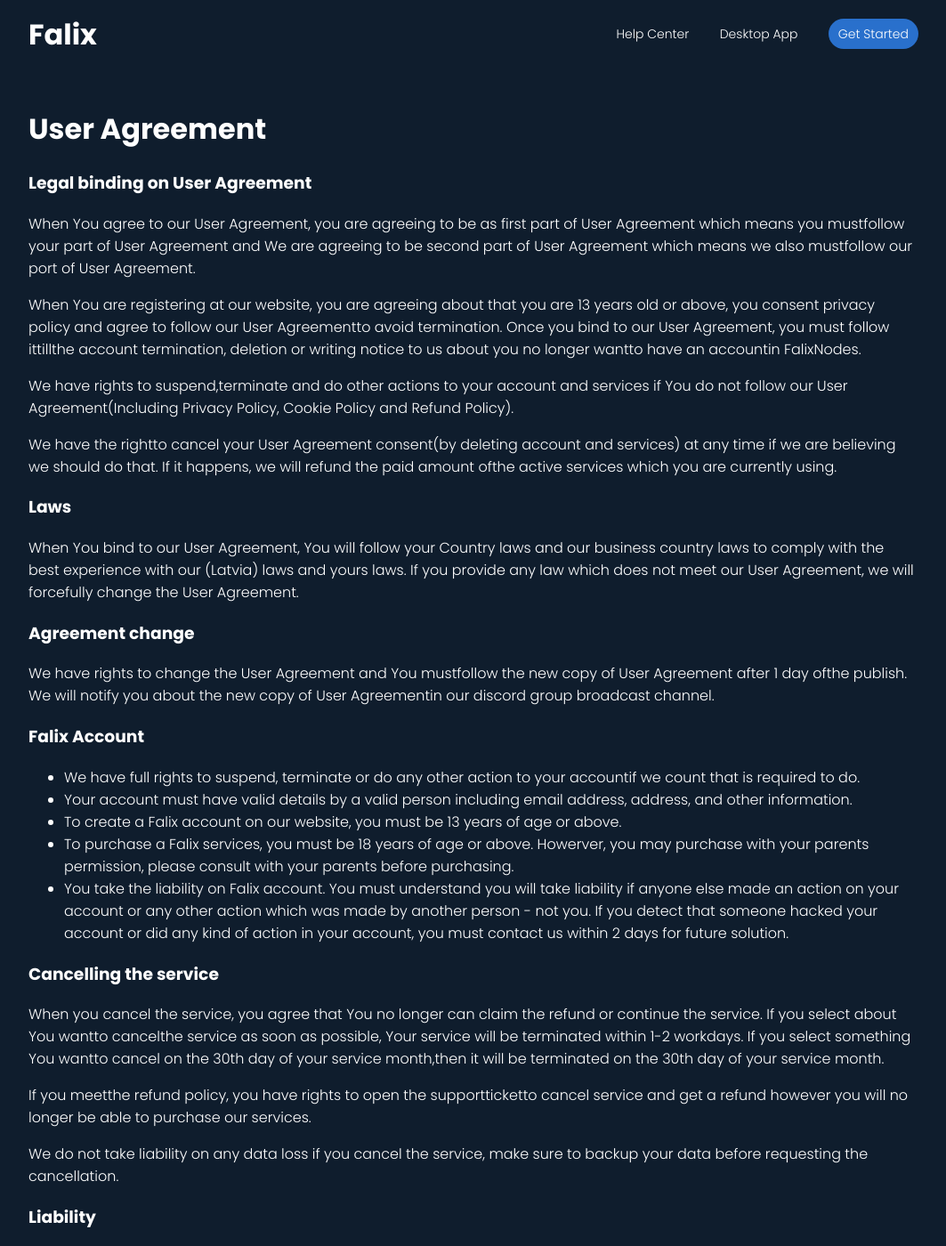
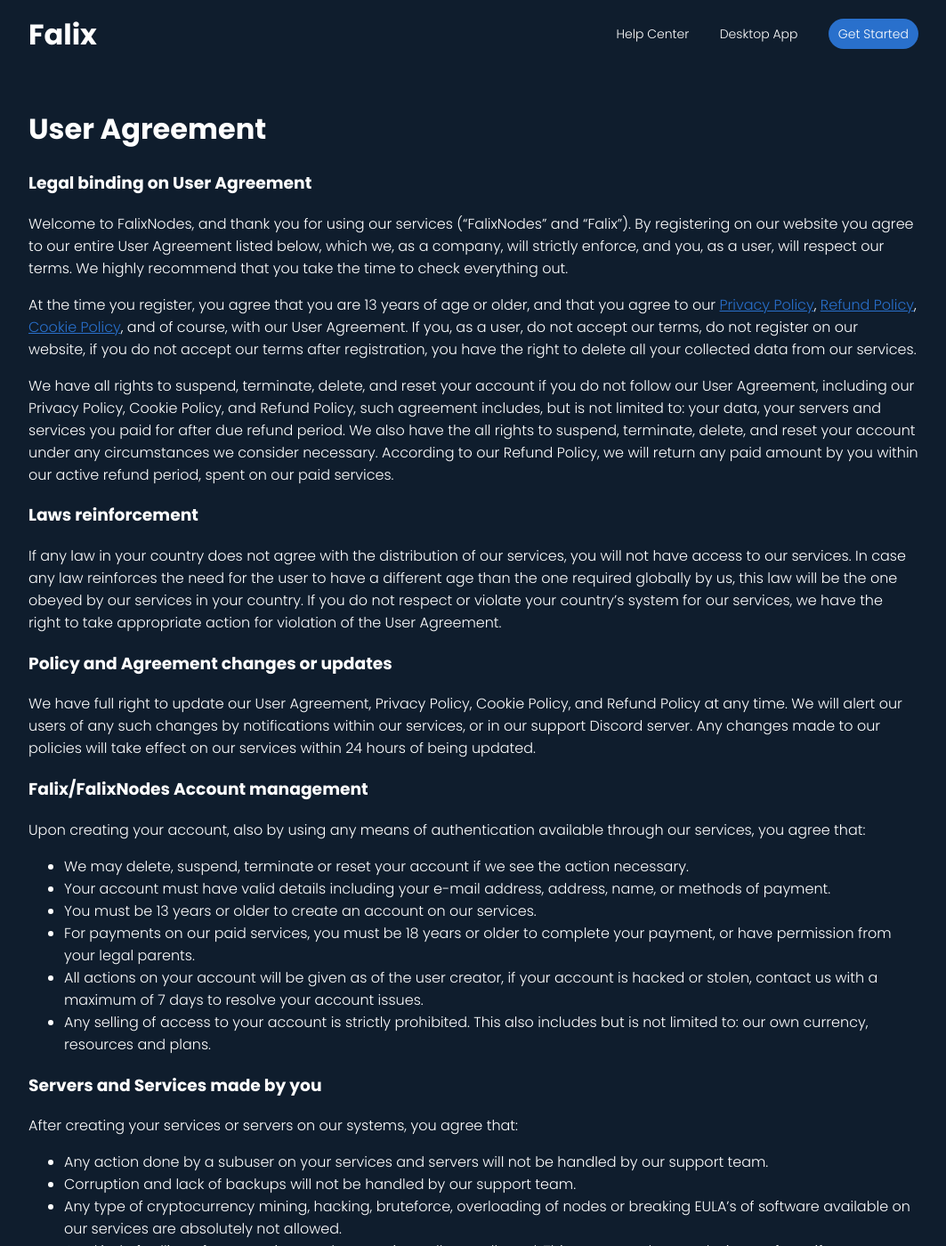
Before and after one commit to elyrodso/main-website, a Jekyll site: the page built from user-agreement.markdown, in a window 1280 px wide and 1400 px high. Shown: the whole window at 89% size, without its empty margins (108-1171 px from the left). Built offline with Jekyll 4.4.1, drawn with Linux system fonts in a browser that asks for light colours; nearby versions of some CDN libraries; some of the changed text lies outside the part shown.

Commit message:
User Agreement Revision
User Agreement Revision

Direct changes to the User Agreement to have a more professional and direct connection to our current services.

User Agreement Revision

User Agreement Revision

```diff
--- a/user-agreement.markdown
+++ b/user-agreement.markdown
@@ -7,76 +7,73 @@ permalink: /user-agreement/
 
 ### Legal binding on User Agreement
 
-When You agree to our User Agreement, you are agreeing to be as first part of User Agreement which means you mustfollow your part of User Agreement and We are agreeing to be second part of User Agreement which means we also mustfollow our port of User Agreement.
+Welcome to FalixNodes, and thank you for using our services ("FalixNodes" and "Falix"). By registering on our website you agree to our entire User Agreement listed below, which we, as a company, will strictly enforce, and you, as a user, will respect our terms. We highly recommend that you take the time to check everything out.
 
-When You are registering at our website, you are agreeing about that you are 13 years old or above, you consent privacy policy and agree to follow our User Agreementto avoid termination. Once you bind to our User Agreement, you must follow ittillthe account termination, deletion or writing notice to us about you no longer wantto have an accountin FalixNodes.
+At the time you register, you agree that you are 13 years of age or older, and that you agree to our [Privacy Policy](https://falixnodes.net/privacy-policy/), [Refund Policy](https://falixnodes.net/refund-policy/), [Cookie Policy](https://falixnodes.net/cookie-policy/), and of course, with our User Agreement. If you, as a user, do not accept our terms, do not register on our website, if you do not accept our terms after registration, you have the right to delete all your collected data from our services.
 
-We have rights to suspend,terminate and do other actions to your account and services if You do not follow our User Agreement(Including Privacy Policy, Cookie Policy and Refund Policy).
+We have all rights to suspend, terminate, delete, and reset your account if you do not follow our User Agreement, including our Privacy Policy, Cookie Policy, and Refund Policy, such agreement includes, but is not limited to: your data, your servers and services you paid for after due refund period.
+We also have the all rights to suspend, terminate, delete, and reset your account under any circumstances we consider necessary. According to our Refund Policy, we will return any paid amount by you within our active refund period, spent on our paid services.
 
-We have the rightto cancel your User Agreement consent(by deleting account and services) at any time if we are believing we should do that. If it happens, we will refund the paid amount ofthe active services which you are currently using.
+### Laws reinforcement
 
-### Laws
+If any law in your country does not agree with the distribution of our services, you will not have access to our services. In case any law reinforces the need for the user to have a different age than the one required globally by us, this law will be the one obeyed by our services in your country. If you do not respect or violate your country's system for our services, we have the right to take appropriate action for violation of the User Agreement.
 
-When You bind to our User Agreement, You will follow your Country laws and our business country laws to comply with the best experience with our (Latvia) laws and yours laws. If you provide any law which does not meet our User Agreement, we will forcefully change the User Agreement.
+### Policy and Agreement changes or updates
 
-### Agreement change
+We have full right to update our User Agreement, Privacy Policy, Cookie Policy, and Refund Policy at any time. We will alert our users of any such changes by notifications within our services, or in our support Discord server. Any changes made to our policies will take effect on our services within 24 hours of being updated.
 
-We have rights to change the User Agreement and You mustfollow the new copy of User Agreement after 1 day ofthe publish. We will notify you about the new copy of User Agreementin our discord group broadcast channel.
+### Falix/FalixNodes Account management
 
-### Falix Account
+Upon creating your account, also by using any means of authentication available through our services, you agree that:
+*   We may delete, suspend, terminate or reset your account if we see the action necessary.
+*   Your account must have valid details including your e-mail address, address, name, or methods of payment.
+*   You must be 13 years or older to create an account on our services.
+*   For payments on our paid services, you must be 18 years or older to complete your payment, or have permission from your legal parents.
+*   All actions on your account will be given as of the user creator, if your account is hacked or stolen, contact us with a maximum of 7 days to resolve your account issues.
+*   Any selling of access to your account is strictly prohibited. This also includes but is not limited to: our own currency, resources and plans.
 
-*   We have full rights to suspend, terminate or do any other action to your accountif we count that is required to do.
-*   Your account must have valid details by a valid person including email address, address, and other information.
-*   To create a Falix account on our website, you must be 13 years of age or above.
-*   To purchase a Falix services, you must be 18 years of age or above. Howerver, you may purchase with your parents permission, please consult with your parents before purchasing.
-*   You take the liability on Falix account. You must understand you will take liability if anyone else made an action on your account or any other action which was made by another person - not you. If you detect that someone hacked your account or did any kind of action in your account, you must contact us within 2 days for future solution.
+
+### Servers and Services made by you
+
+After creating your services or servers on our systems, you agree that:
+*   Any action done by a subuser on your services and servers will not be handled by our support team.
+*   Corruption and lack of backups will not be handled by our support team.
+*   Any type of cryptocurrency mining, hacking, bruteforce, overloading of nodes or breaking EULA's of software available on our services are absolutely not allowed.
+*   Any kind of selling of your services and servers is totally not allowed. This category do not take into enforce if you use reseller packages (e.g. Reseller Website Hosting).
 
 ### Cancelling the service
 
-When you cancel the service, you agree that You no longer can claim the refund or continue the service. If you select about You wantto cancelthe service as soon as possible, Your service will be terminated within 1-2 workdays. If you select something You wantto cancel on the 30th day of your service month,then it will be terminated on the 30th day of your service month.
+Upon cancellation of your account by you, all your important data will be deleted in accordance with our Privacy Policy. If your account has any kind of payment to be approved, it will be cancelled within two days. If you have made a purchase within 24 hours before cancelling your account, you will be refunded according to our Refund Policy after creating a ticket requesting the refund.
 
-If you meetthe refund policy, you have rights to open the supportticketto cancel service and get a refund however you will no longer be able to purchase our services.
-
-We do not take liability on any data loss if you cancel the service, make sure to backup your data before requesting the cancellation.
-
-### Liability
-
-All services and websites are “AS IT IS”, We do not provide any liability for any losses, hacking, or any other liability which could be. The liability is in your hands.
-
-### Forbidden Actions
-
-You are not allowed to do forbidden actions such as cryptocurrency mining, hacking, brute force, overloading, or any other kind of action which can harm customers or FalixNodes website/services.
+We will not have any means of return for the loss of your servers and services registered to your now deleted account. You must agree that any next account you create will be fully reset to the default.
 
 ### Payment Gateways
 
-You are not allowed to chargeback or ask the refund in our Payment Gateways (E.g PayPal, other) since the chargeback fee will be too high to manage and itis possible to solve the issue via our Refund Policy by ourself (You as Customer and Us as Service Provider). You also cannot chargeback or ask for refund in our Payment Gateways if you’ve received promised service. Any chargeback or Payment Gateways refund will terminate your FalixNodes account and your services, you will no longer be able to recover your account or services unless You’ll pay us the chargeback fee + Service paid amount + 10% Fee due to Chargeback situation.
+You are not allowed to chargeback or ask the refund in our Payment Gateways (E.g PayPal, bank accounts). You should use our Refund Policy and contact us to resolve the situation properly. Any chargeback or Payment Gateways refund will terminate your account indefinitely until you pay the chargeback fee + Service paid amount + 10% situation fee.
 
 ### Inactivity System
 
-You are required to login to our client panel (client.falixnodes.net) at least ONCE within 13 DAYS. If you will not login within that timeline, we will delete your current servers due to inactivity reason and you will no longer be able to recover it.
+ALL your servers and services will be DELETED after a period of inactivity of you of 13 DAYS. You have the right to reset this count by logging back into your account from the Client Panel. In case your servers and services are deleted, we will not be responsible for the loss of files and backups.
 
-This Inactivity system applies to everyone which is in game panel and client panel (client.falixnodes.net & panel.falixnodes.net)
+### Support for FalixNodes/Falix services
 
-### Reselling
+You agree that any support you receive from other users who are not our official support team is entirely subjective and does not represent our intentions, support, choices, changes or updates. You agree that also our official support team will not prioritize your support request, excluding only those that we consider of priority resolution.
 
-You are not allowed to resell our services or claim our services as yours. If you will do that, you will be terminated and you will no longer be able to use or receive services from us. This category do not take into enforce if you use reseller package(-s) (e.g. Reseller Website Hosting)
-
-### Support from FalixNodes
-
-You consent about whether we will save the messages and attachments which you sent to us to improve our support agent experience and your experience.
+We guarantee that personal information submitted to facilitate your support will not be made publicly available in any way, and that our team may request this information at any time. You as a user may terminate your support request at any time after it is created without any objections from us.
 
 ### Downtime & Maintenance
 
-If we will do any Maintenance, we will make sure to postthe scheduled maintenance times at our broadcast (discord group), in that time you agree about we have rights to make the maintenance till 24 hours and we have no rightto refund you if the refund reason was maintenance.
+Any downtime and maintenance periods must be publicly announced by us using either our Client panel or Discord server. Any kind of slowness, overloads, connection problems of our services are not required to be publicly published on our announcement channels or websites. Any refund requests that have passed the validity period available in the Refund Policy of our services malfunction or in maintenance will be denied.
 
-### Unmetered Services
-
-We provide unmetered services to our customers however it relates only to software limitation. This means you will not be metered by our software limitation however you can reach to the hardware cap. If you have more questions about unmetered services, make the ticket on the discord group.
+<!---Reason to be deleted: NOT TO BE A FAQ.
+>### Unmetered Services
+>
+>We provide unmetered services to our customers however it relates only to software limitation. This means you will not be metered by our software limitation however you can >reach to the hardware cap. If you have more questions about unmetered services, make the ticket on the discord group.-->
 
 ### Copyright/Trademark/Original Notice
 
-We are not affiliated with Mojang AB, Discord Inc, or any company which owns the game or product which we provide services for. Please use our support, not their's.
+We are not affiliated with Minecraft, Mojang AB, Discord Inc or any company which owns their services or products which we provide hosting for. All brands and trademarks belong to their respective owners. Any support request about these services should be sent directly to our team, excluding only issues that we consider invalid and that are not related to our service in any way.
 
-Our official website is falixnodes.net and falix.gg. Any other website with similar or same design, infrastructure or system are not affiliated by us! Be aware of scammers which claim to be falixnodes or use similar/same infrastructure as us. If you found one, please report it to us immediately so we could take the legal action.
+To host a Minecraft server, you must follow [Minecraft EULA](https://account.mojang.com/documents/minecraft_eula) at the time of creation.
 
-If you got scammed by companies which pretend to be FalixNodes, we cannot refund you or do any money back to you since we are not the one which got money, however we could be able to give you additional services to our infrastructure, please make the ticket if it happened to you. It must include the payment receipt to the scam company.
+Our only affiliated names are FalixNodes and Falix. Any websites using our code, templates, panels and account systems has no relation with our services and should be reported directly to our support team. If you have any problems with websites listed as exemplified, we will not be responsible for loss of resources, experimenting of bugs, lack of support, and refund from these sources.
```
